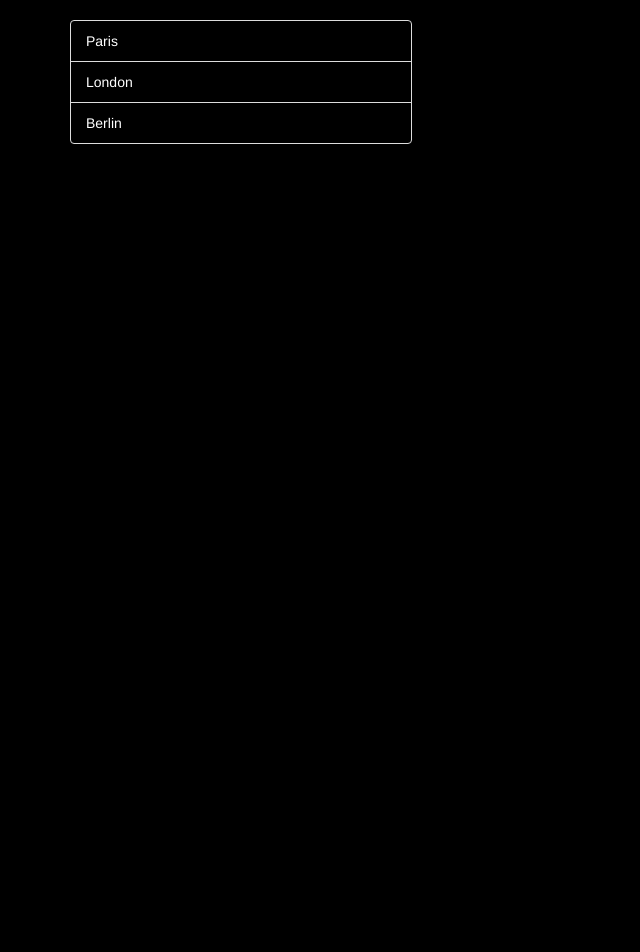
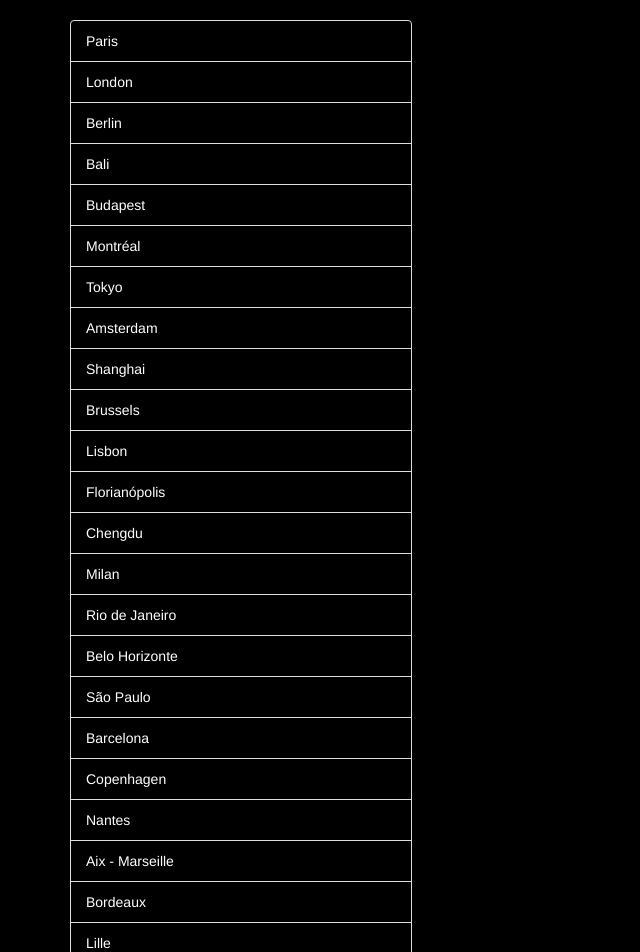
Before and after one commit to nami/travelled-cities, a React app: page / in a window 1280 px wide. Shown: the top 952 px of the page, without its empty margins (0-640 px from the left). Before the commit the page ends 800 px from the top, so only its background shows below. Built offline with nearby package versions, Linux system fonts and the light colour scheme.

Commit message:
added reducers and actions for city list

```diff
--- a/src/actions/index.js
+++ b/src/actions/index.js
@@ -1 +1,8 @@
-// TODO: add and export your own actions
+import cities from '../cities';
+
+export function setCities(){
+  return {
+    type: 'SET_CITIES',
+    payload: cities
+  }
+}
--- /dev/null
+++ b/src/cities.js
@@ -0,0 +1,28 @@
+const cities = [
+  { name: "Paris", address: "16 Villa Gaudelet, 75011 Paris", slug: "https://kitt.lewagon.com/placeholder/cities/paris" },
+  { name: "London", address: "14-22 Elder St, London E1 6BT", slug: "https://kitt.lewagon.com/placeholder/cities/london" },
+  { name: "Berlin", address: "Rudi-Dutschke-Straße 26, 10969 Berlin", slug: "https://kitt.lewagon.com/placeholder/cities/berlin" },
+  { name: "Bali", address: "Jalan Raya Batu Bolong, Canggu, Badung Regency, Bali, Indonesia", slug: "https://kitt.lewagon.com/placeholder/cities/bali" },
+  { name: "Budapest", address: "Budapest, Hungary", slug: "https://kitt.lewagon.com/placeholder/cities/budapest" },
+  { name: "Montréal", address: "5333, avenue Casgrain, 102, Montréal (Québec), H2T1X3", slug: "https://kitt.lewagon.com/placeholder/cities/montreal" },
+  { name: "Tokyo", address: "2-11-3 Meguro, Meguro-ku, Tokyo ", slug: "https://kitt.lewagon.com/placeholder/cities/tokyo" },
+  { name: "Amsterdam", address: "Overhoeksplein 2, 1031 KS Amsterdam", slug: "https://kitt.lewagon.com/placeholder/cities/amsterdam" },
+  { name: "Shanghai", address: "129 West Yan\"an Road, JingAn District, Shanghai", slug: "https://kitt.lewagon.com/placeholder/cities/shanghai" },
+  { name: "Brussels", address: "Place Sainte-Gudule 5, 1000 Brussels", slug: "https://kitt.lewagon.com/placeholder/cities/brussels" },
+  { name: "Lisbon", address: "Avenida Casal Ribeiro 28, Lisbon", slug: "https://kitt.lewagon.com/placeholder/cities/lisbon" },
+  { name: "Florianópolis", address: "Rod. José Carlos Daux, 4150 - Saco Grande, Florianópolis - SC, 88032-005", slug: "https://kitt.lewagon.com/placeholder/cities/florianopolis" },
+  { name: "Chengdu", address: "399 Fucheng Avenue West Section, Chengdu, Sichuan, China", slug: "https://kitt.lewagon.com/placeholder/cities/chengdu" },
+  { name: "Milan", address: "Milan, Metropolitan City of Milan, Italy", slug: "https://kitt.lewagon.com/placeholder/cities/milan" },
+  { name: "Rio de Janeiro", address: "Rua Duque Estrada, 41 - Gávea, Rio de Janeiro", slug: "https://kitt.lewagon.com/placeholder/cities/rio" },
+  { name: "Belo Horizonte", address: "Av. Afonso Pena, 2881, Belo Horizonte", slug: "https://kitt.lewagon.com/placeholder/cities/belo-horizonte" },
+  { name: "São Paulo", address: "Rua Mourato Coelho, 1404 – Vila Madalena, São Paulo - SP", slug: "https://kitt.lewagon.com/placeholder/cities/sao-paulo" },
+  { name: "Barcelona", address: "Travessera de Dalt, 33, 08024 Barcelona", slug: "https://kitt.lewagon.com/placeholder/cities/barcelona" },
+  { name: "Copenhagen", address: "Ahornsgade 15, 2200 KBH N", slug: "https://kitt.lewagon.com/placeholder/cities/copenhagen" },
+  { name: "Nantes", address: "11 impasse Juton, Nantes", slug: "https://kitt.lewagon.com/placeholder/cities/nantes" },
+  { name: "Aix - Marseille", address: "Rue Joseph Biaggi, 13003 Marseille", slug: "https://kitt.lewagon.com/placeholder/cities/aix-marseille" },
+  { name: "Bordeaux", address: "107 cours Balguerie Stuttenberg, 33300", slug: "https://kitt.lewagon.com/placeholder/cities/bordeaux" },
+  { name: "Lille", address: "2 Avenue des Saules, 59000 Lille", slug: "https://kitt.lewagon.com/placeholder/cities/lille" },
+  { name: "Lyon", address: "23 Rue Paul Montrochet, 69002 Lyon", slug: "https://kitt.lewagon.com/placeholder/cities/lyon" }
+]
+
+export default cities;
--- a/src/components/app.jsx
+++ b/src/components/app.jsx
@@ -1,17 +1,10 @@
 import React from 'react';
 import CityList from '../containers/city_list'
-
-// TODO: remove this line and use Redux
-const cities = [
-  { name: 'Paris', address: '16 Villa Gaudelet, 75011 Paris', slug: 'paris' },
-  { name: 'London', address: '14-22 Elder St, London E1 6BT', slug: 'london' },
-  { name: 'Berlin', address: 'Rudi-Dutschke-Straße 26, 10969 Berlin', slug: 'berlin' },
-];
 
 const App = () => {
   return (
     <div className="app container">
-      <CityList cities={cities} />
+      <CityList />
     </div>
   );
 };
--- a/src/containers/city_list.jsx
+++ b/src/containers/city_list.jsx
@@ -1,7 +1,28 @@
 import React from 'react';
-import City from './city'
+import City from './city';
+import { bindActionCreators } from 'redux';
+import { connect } from 'react-redux';
+import { setCities } from '../actions';
+
+
+function mapDispatchToProps(dispatch) {
+  return bindActionCreators(
+    { setCities: setCities },
+    dispatch );
+}
+
+function mapStateToProps(state) {
+  return {
+    cities: state.cities
+  };
+}
 
 class CityList extends React.Component {
+
+  componentWillMount(){
+    this.props.setCities();
+  }
+
   render() {
     return (
       <div className="cities">
@@ -11,4 +32,4 @@
   }
 }
 
-export default CityList;
+export default connect(mapStateToProps, mapDispatchToProps)(CityList);
--- a/src/index.jsx
+++ b/src/index.jsx
@@ -8,9 +8,11 @@
 import App from './components/app';
 import '../assets/stylesheets/application.scss';
 
+import citiesReducer from './reducers/cities_reducer'
+
 // State and reducers
 const reducers = combineReducers({
-  changeMe: (state = null, action) => state
+  cities: citiesReducer
 });
 
 // render an instance of the component in the DOM
--- /dev/null
+++ b/src/reducers/cities_reducer.js
@@ -0,0 +1,13 @@
+export default function(state, action){
+  if (state === undefined){
+    // Reducer initialisation
+    return [];
+  }
+
+  switch (action.type) {
+    case 'SET_CITIES':
+      return action.payload;
+    default:
+      return state;
+  }
+}
```
